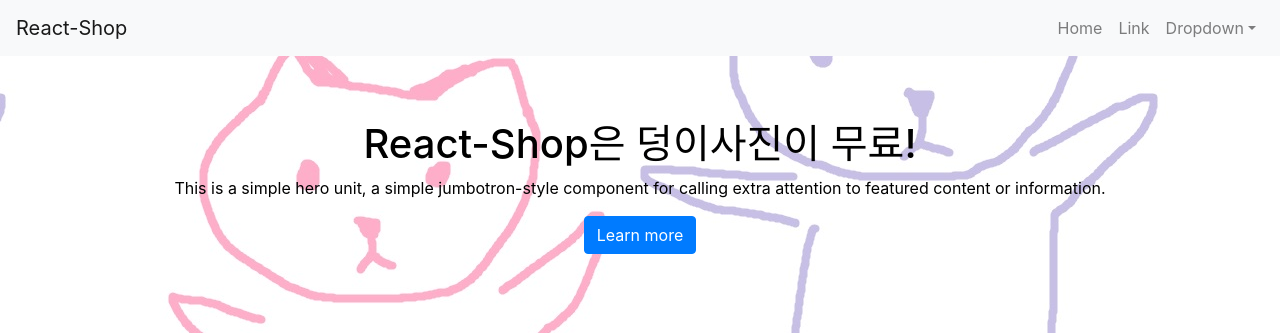
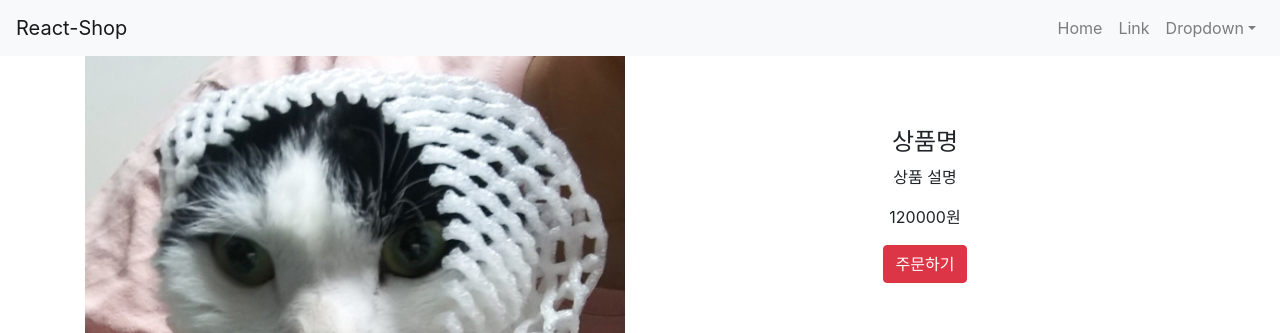
Before and after one commit to hyed3/reactShop, a React (Create React App) app: page /detail in a window 1280 px wide. Shown: the top 333 px of the page. Built offline with nearby package versions, Linux system fonts and the light colour scheme.

Commit message:
라우팅 하기

```diff
--- a/package.json
+++ b/package.json
@@ -10,6 +10,7 @@
     "react": "^17.0.1",
     "react-bootstrap": "^1.5.1",
     "react-dom": "^17.0.1",
+    "react-router-dom": "^5.2.0",
     "react-scripts": "4.0.3",
     "web-vitals": "^1.1.0"
   },
--- a/src/App.js
+++ b/src/App.js
@@ -4,6 +4,8 @@ import { Navbar,Nav,NavDropdown,Button,Jumbotron} from 'react-bootstrap';
 import React, { useState } from 'react';
 import Data from './data.js';
 import './App.css';
+import {Link,Route,Switch} from 'react-router-dom';
+          //html 태그 , 컴포넌트라고 생각해도 됨
 
 function App() {
 
@@ -31,8 +33,13 @@ function App() {
   </Navbar.Collapse>
 </Navbar>
 
+
+
+
+<Route exact path="/">  {/* // '/detail' 경로로 접속해도 보이는 이유 : 매칭되는것들은 다 보여줘서 */}
+      {/* 매칭 되는것만 보려면 exact 추가 */}
+
               {/* 대문만들것 */}
-
   <Jumbotron className="background">
   <h1>React-Shop은 덩이사진이 무료!</h1>
   <p>
@@ -44,9 +51,7 @@ function App() {
   </p>
 </Jumbotron>
 
-
-
-    <duv className="container"> {/* bootstrap 문법, container: 좌우여백을 적당히 주겠다 */}
+<div className="container"> {/* bootstrap 문법, container: 좌우여백을 적당히 주겠다 */}
       <div className="row"> {/* bootstrap 문법, row : 칼럼을 12조각으로 나누겠다 */}
 
       {
@@ -64,11 +69,33 @@ function App() {
         <h4>{ 상품[0].title }</h4>
         <p>{ 상품[0].content} & { 상품[0].price }</p>
         </div> */}
+      </div>
+    </div>
+</Route>
 
 
+<Route path="/detail">
+  <div className ="container">
+    <div className="row">
+      <div className="col-md-6">
+        <img src ="./images/1.JPG" width="100%"/>
       </div>
+      <div className="col-md-6 mt-4">
+        <h4 className="pt-5">상품명</h4>
+        <p>상품 설명</p>
+        <p>120000원</p>
+        <button className="btn btn-danger">주문하기</button>
+      </div>
+    </div>
+  </div>
+</Route>
 
-    </duv>
+
+{/* // 이렇게도 사용가능 :  <Route path="/hi" component={ 컴포넌트 명}></Route> */}
+
+
+
+
 
     </div>
   );
```
Also changed, not shown: src/index.js (+9 -0 lines), 1 other file (tests, documents, lock files or other folders).
